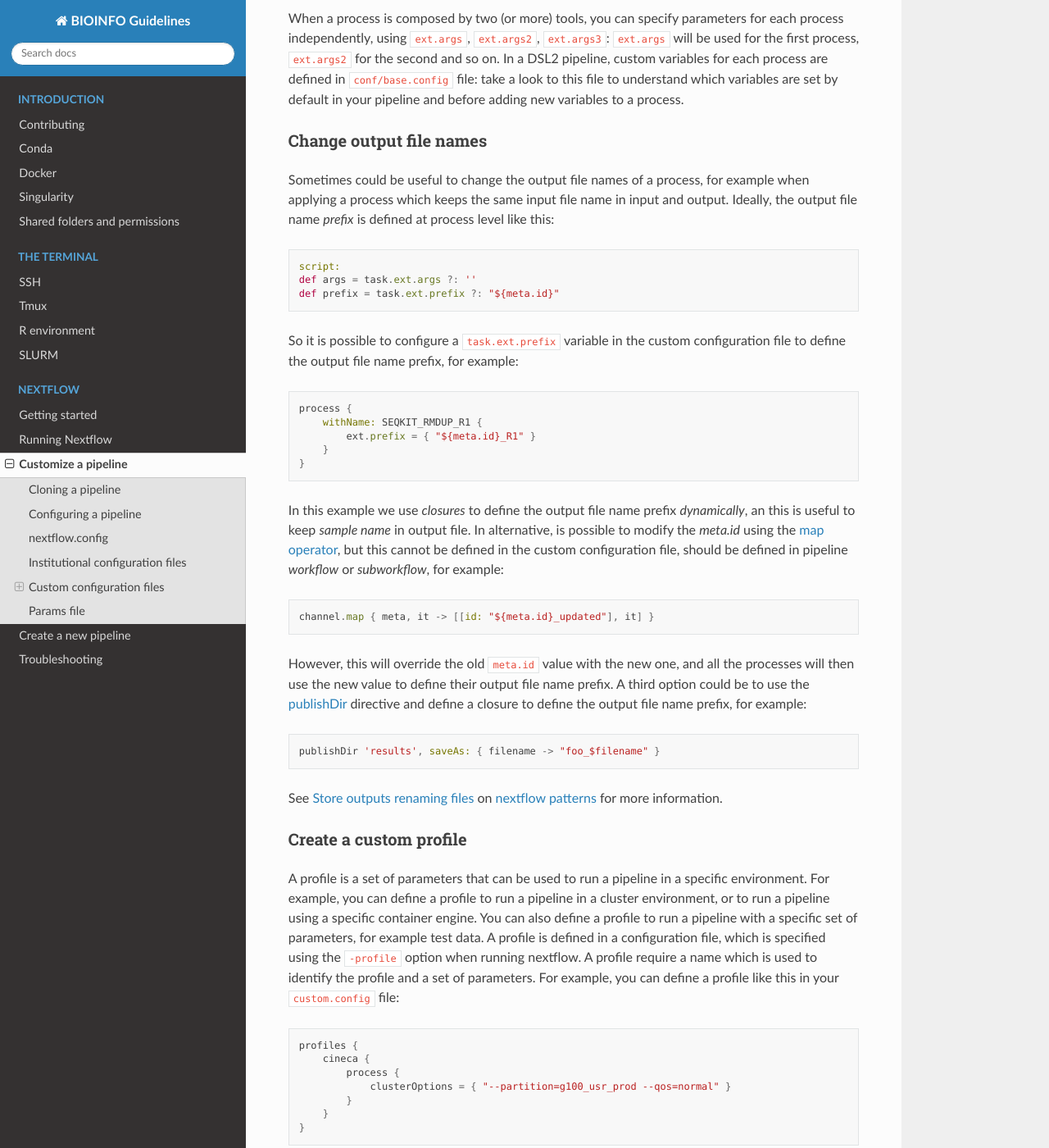
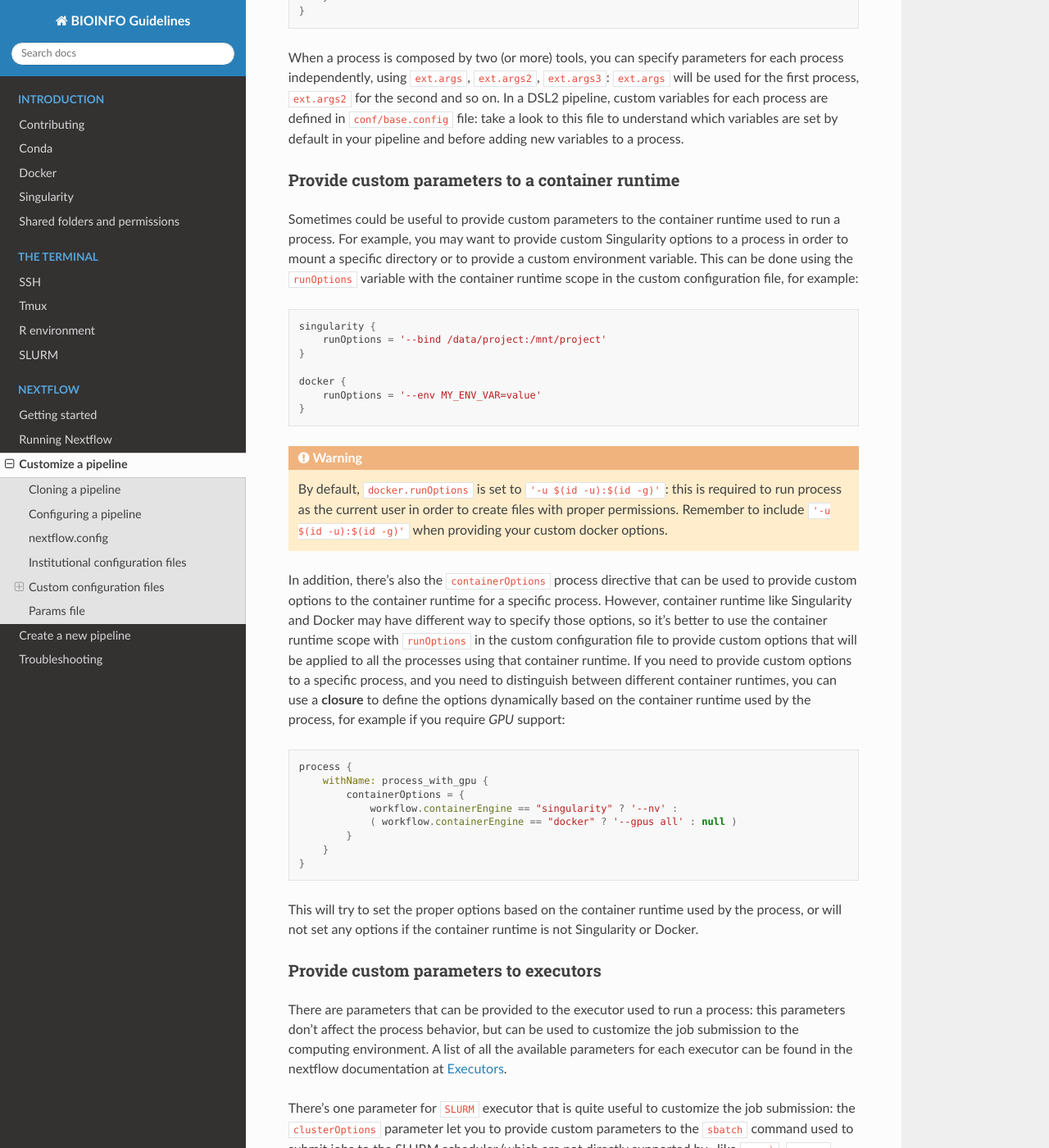
Before and after one commit to cnr-ibba/BIOINFO-guidelines, a Sphinx documentation site: the page built from docs/nextflow/customize.rst, in a window 1280 px wide and 1400 px high, scrolled down 9279 px. Shown: the whole window at 82% size. Built offline with Sphinx 7.4.7 and the Read the Docs theme 3.1.0, drawn with Linux system fonts in a browser that asks for light colours; some of the changed text lies outside the part shown.

Commit message:
:sparkles: add customization options for container and executors
Explains how to provide custom parameters to container runtimes and executors.

Introduces the `runOptions` configuration for container runtimes like Singularity and Docker,
and the `containerOptions` process directive for process-specific customizations.

Also describes the `clusterOptions` parameter for the SLURM executor,
allowing users to specify custom parameters for job submission.

````diff
--- a/docs/nextflow/customize.rst
+++ b/docs/nextflow/customize.rst
@@ -474,6 +474,83 @@ so on. In a DSL2 pipeline, custom variables for each process are defined in
 ``conf/base.config`` file: take a look to this file to understand which variables
 are set by default in your pipeline and before adding new variables to a process.
 
+Provide custom parameters to a container runtime
+~~~~~~~~~~~~~~~~~~~~~~~~~~~~~~~~~~~~~~~~~~~~~~~~
+
+Sometimes could be useful to provide custom parameters to the container runtime
+used to run a process. For example, you may want to provide custom Singularity
+options to a process in order to mount a specific directory or to provide a
+custom environment variable. This can be done using the ``runOptions`` variable with the
+container runtime scope in the custom configuration file, for example:
+
+.. code-block:: groovy
+
+  singularity {
+      runOptions = '--bind /data/project:/mnt/project'
+  }
+
+  docker {
+      runOptions = '--env MY_ENV_VAR=value'
+  }
+
+.. warning::
+
+  By default, ``docker.runOptions`` is set to ``'-u $(id -u):$(id -g)'``: this
+  is required to run process as the current user in order to create files with
+  proper permissions. Remember to include ``'-u $(id -u):$(id -g)'`` when providing
+  your custom docker options.
+
+In addition, there's also the ``containerOptions`` process directive that can be
+used to provide custom options to the container runtime for a specific process.
+However, container runtime like Singularity and Docker may have different way
+to specify those options, so it's better to use the container runtime scope
+with ``runOptions`` in the custom configuration file to provide custom options that will be applied
+to all the processes using that container runtime. If you need to provide custom
+options to a specific process, and you need to distinguish between different container
+runtimes, you can use a **closure** to define the options dynamically based on the
+container runtime used by the process, for example if you require *GPU* support:
+
+.. code-block:: groovy
+
+  process {
+      withName: process_with_gpu {
+          containerOptions = {
+              workflow.containerEngine == "singularity" ? '--nv' :
+              ( workflow.containerEngine == "docker" ? '--gpus all' : null )
+          }
+      }
+  }
+
+This will try to set the proper options based on the container runtime used by the process,
+or will not set any options if the container runtime is not Singularity or Docker.
+
+Provide custom parameters to executors
+~~~~~~~~~~~~~~~~~~~~~~~~~~~~~~~~~~~~~~
+
+There are parameters that can be provided to the executor used to run a process:
+this parameters don't affect the process behavior, but can be used to customize the
+job submission to the computing environment. A list of all the available parameters
+for each executor can be found in the nextflow documentation at
+`Executors <https://www.nextflow.io/docs/latest/executor.html>`_.
+
+There's one parameter for ``SLURM`` executor that is quite useful to customize
+the job submission: the ``clusterOptions`` parameter let you to provide custom
+parameters to the ``sbatch`` command used to submit jobs to the SLURM scheduler
+(which are not directly supported by , like ``cpus```, ``memory``, ``time`` or ``queue``).
+For example, you may want to specify a custom partition or quality of service
+for a specific process, like this:
+
+.. code-block:: groovy
+
+  process {
+      withName: process_name {
+          clusterOptions = '--partition=long --qos=normal'
+      }
+  }
+
+This will add the ``--partition=long --qos=normal`` options to the ``sbatch``
+command used to submit jobs for the specified process.
+
 Change output file names
 ~~~~~~~~~~~~~~~~~~~~~~~~
 
````
